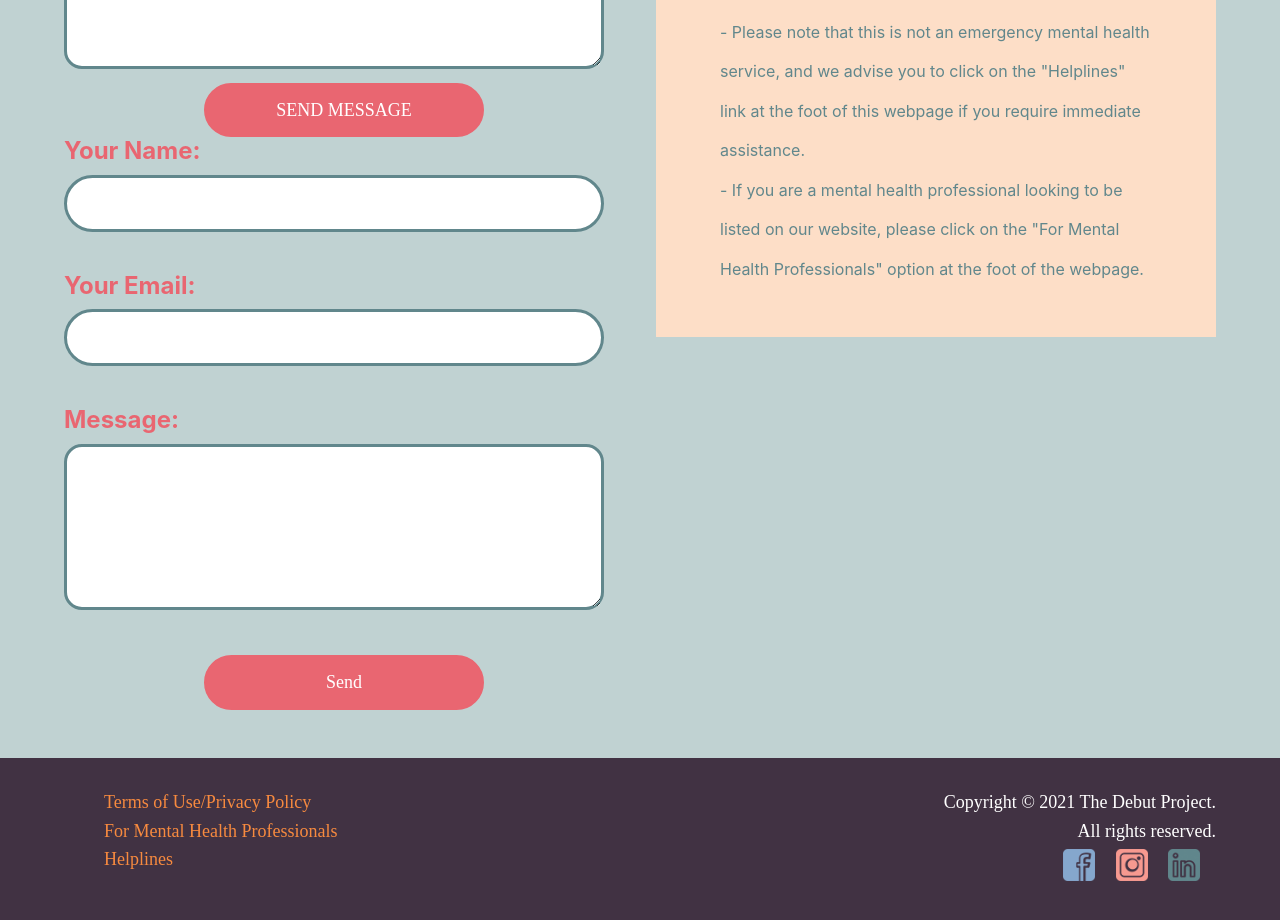
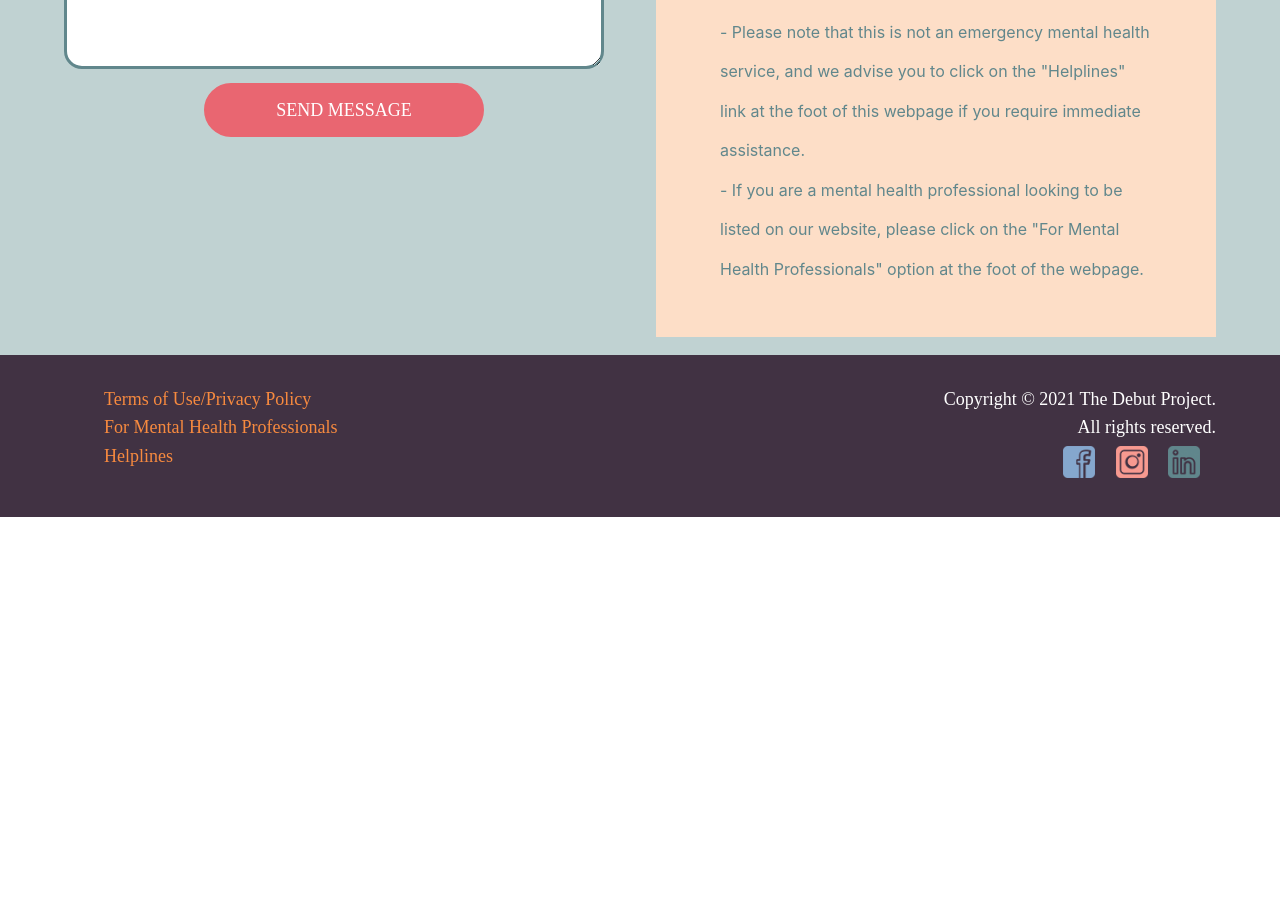
Before and after one commit to thedebutproj/therapy-project, a React (Create React App) app: page /contactus in a window 1280 px wide. Shown: the part 760-1680 px from the top of the page. After the commit the page ends 1277 px from the top, so only its background shows below. Built offline with nearby package versions, Linux system fonts and the light colour scheme; a web font is replaced by a local one.

Commit message:
Changes in netlify forms

```diff
--- a/public/index.html
+++ b/public/index.html
@@ -32,6 +32,12 @@
   </head>
 
   <body>
+    <form name="Contact Us" netlify netlify-honeypot="bot-field" hidden>
+      <input type="text" name="name" />
+      <input type="email" name="email" />
+      <input type="number" name="number" />
+      <textarea name="message"></textarea>
+    </form>
     <noscript>You need to enable JavaScript to run this app.</noscript>
     <div id="root"></div>
 
--- a/src/components/pages/ContactUs.js
+++ b/src/components/pages/ContactUs.js
@@ -95,18 +95,12 @@
         <div className="contactus-form-container">
           <div className="contactus-left">
             <form
-              data-netlify="true"
-              data-netlify-honeypot="bot-field"
               name="Contact Us"
               method="post"
               // onSubmit={handleSubmit}
               onSubmit="submit"
             >
               <input type="hidden" name="form-name" value="Contact Us" />
-
-              <div hidden>
-                <input name="bot-field" />
-              </div>
 
               <input
                 id="name"
@@ -150,27 +144,6 @@
               ></textarea>
 
               <button type="submit">SEND MESSAGE</button>
-            </form>
-            <form name="contact" method="post">
-              <input type="hidden" name="form-name" value="contact" />
-              <p>
-                <label>
-                  Your Name: <input type="text" name="name" />
-                </label>
-              </p>
-              <p>
-                <label>
-                  Your Email: <input type="email" name="email" />
-                </label>
-              </p>
-              <p>
-                <label>
-                  Message: <textarea name="message"></textarea>
-                </label>
-              </p>
-              <p>
-                <button type="submit">Send</button>
-              </p>
             </form>
           </div>
           <div className="contactus-right">
```
